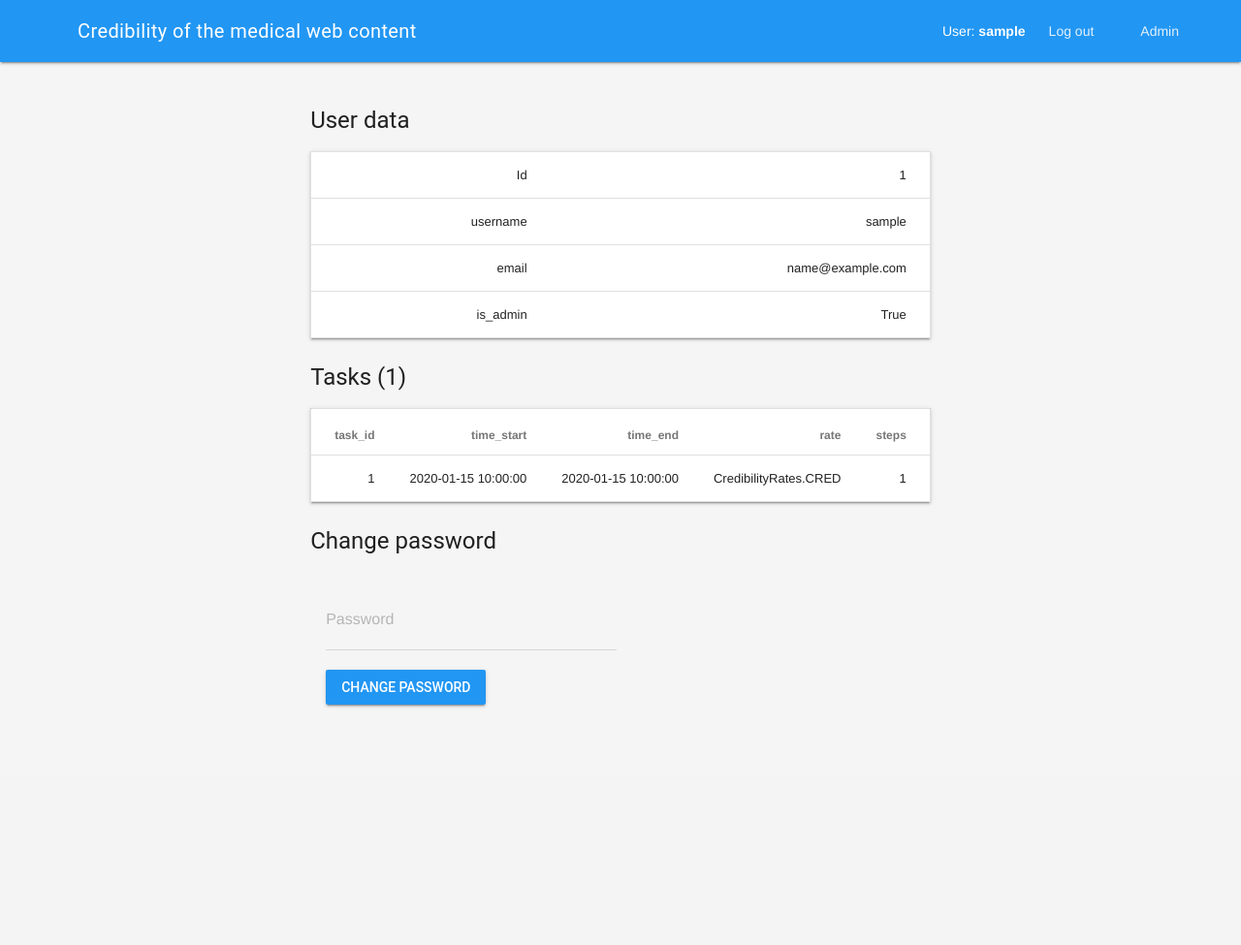
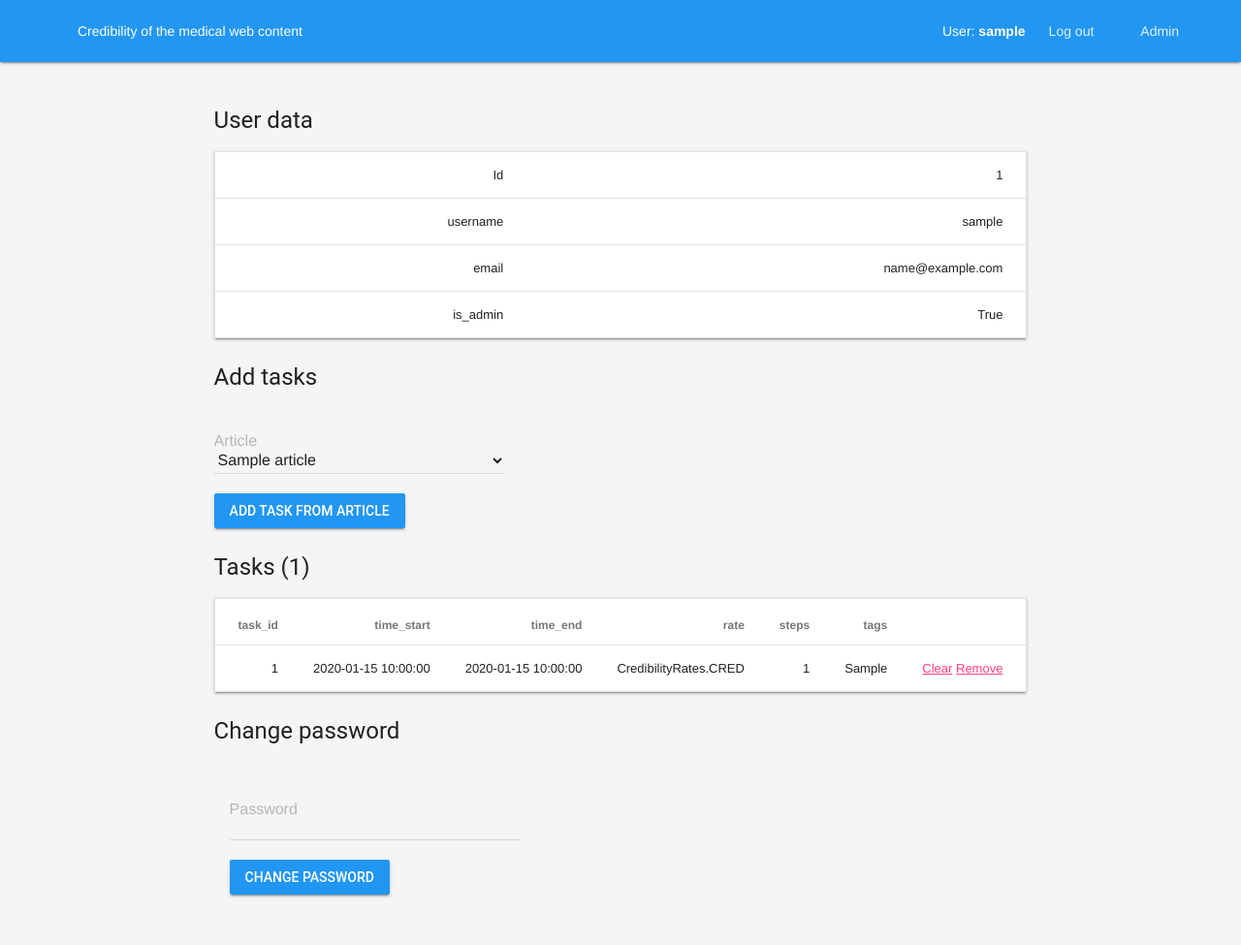
Before and after one commit to alenabozny/med_credibility_surveys, a Flask app: page /admin/user/1 in a window 1280 px wide. Shown: the whole page at 97% size. Before the commit the page ends 730 px from the top, so only its background shows below. Run offline with Flask 2, Linux system fonts and the light colour scheme; a user stored in the database is signed in; tables that the repository leaves empty hold one stand-in row (values such as "Sample post").

Commit message:
mini adminka + tagi + doladowywanie zdan

```diff
--- a/app/__init__.py
+++ b/app/__init__.py
@@ -8,6 +8,7 @@ app = Flask(__name__)
 app.secret_key = 'super secret string'
 app.config.from_object(Config)
 app.static_folder = 'static'
+
 db = SQLAlchemy(app)
 migrate = Migrate(app, db)
 login_manager = LoginManager()
@@ -19,4 +20,7 @@ login_manager.login_view = 'login'
 def load_user(user_id):
     return models.User.query.get(user_id)
 
+from app.admin import bp_admin
+app.register_blueprint(bp_admin)
+
 from app import routes, models
--- /dev/null
+++ b/app/admin/__init__.py
@@ -0,0 +1,5 @@
+from flask import Blueprint
+
+bp_admin = Blueprint('admin', __name__, template_folder='templates', url_prefix="/admin")
+
+from app.admin import routes
--- /dev/null
+++ b/app/admin/forms.py
@@ -0,0 +1,13 @@
+from flask_wtf import FlaskForm
+from wtforms import SelectField, SubmitField, PasswordField
+from wtforms.validators import DataRequired
+
+
+class UserTaskForm(FlaskForm):
+    article = SelectField('Article', choices=[], coerce=int)
+    submit = SubmitField('Add Task from Article')
+
+
+class ChangePasswordForm(FlaskForm):
+    password = PasswordField('Password', validators=[DataRequired()])
+    submit = SubmitField('Change password')
--- /dev/null
+++ b/app/admin/routes.py
@@ -0,0 +1,169 @@
+from flask import render_template, url_for
+from flask import request, redirect, flash
+from sqlalchemy import null
+from app import db
+from app.admin import bp_admin
+from app.admin.forms import UserTaskForm, ChangePasswordForm
+from app.forms import RegisterForm
+from app.models import Task, User, Article, Sentence
+from werkzeug.security import generate_password_hash
+from flask_login import current_user, login_required
+
+
+@bp_admin.route('/')
+@bp_admin.route('/index', methods=['GET', 'POST'])
+@login_required
+def admin():
+    if not current_user.is_admin:
+        return redirect("/")
+
+    form = RegisterForm(request.form)
+
+    if request.method == 'POST':
+        if form.validate():
+            username = request.form['username']
+            email = request.form['email']
+            password = generate_password_hash(request.form['password'])
+
+            user = User(username=username, email=email, password_hash=password)
+            db.session.add(user)
+            db.session.commit()
+            flash('User was added')
+        else:
+            flash('bad form data')
+
+    users = User.query.outerjoin(Task).all()
+
+    return render_template('admin.html', title='Admin', users=users, form=form)
+
+
+@bp_admin.route('/user/<int:user_id>', methods=['GET', 'POST'])
+@login_required
+def user_details(user_id):
+    if not current_user.is_admin:
+        return redirect("/")
+
+    articles = Article.query.filter(Article.title is not None).all()
+    arts = [(i.article_id, i.title) for i in articles]
+    form = ChangePasswordForm()
+    taskForm = UserTaskForm()
+    taskForm.article.choices = arts
+    user = User.query.filter_by(id=user_id).outerjoin(Task).first()
+
+    if not user:
+        flash('User not found')
+        return redirect(url_for('admin'))
+
+    return render_template(
+        'user_admin.html',
+        itle=user.username,
+        user=user,
+        form=form,
+        taskForm=taskForm,
+        articles=articles
+    )
+
+
+@bp_admin.route('/user/<int:user_id>/changePassword', methods=['POST'])
+@login_required
+def change_password(user_id):
+    if not current_user.is_admin:
+        return redirect("/")
+
+    form = ChangePasswordForm(request.form)
+    user = User.query.filter_by(id=user_id).outerjoin(Task).first()
+
+    if not user:
+        flash('User not found')
+        return redirect(url_for('admin'))
+
+    if form.validate():
+        password = generate_password_hash(request.form['password'])
+        user.password_hash = password
+        db.session.commit()
+        flash('Password changed')
+
+    return redirect(url_for('admin.user_details', user_id=user_id))
+
+
+@bp_admin.route('/user/<int:user_id>/addTasks', methods=['POST'])
+@login_required
+def add_tasks(user_id):
+    if not current_user.is_admin:
+        return redirect("/")
+
+    form = UserTaskForm(request.form)
+    user = User.query.filter_by(id=user_id).outerjoin(Task).first()
+
+    if not user:
+        flash('User not found')
+        return redirect(url_for('admin'))
+
+    article_id = request.form['article']
+
+    sentences = Sentence.query.filter_by(article_id=article_id, sequence_nr=1).all()
+
+    for sentence in sentences:
+        try:
+            task = Task(user_id=user_id, sentence_id=sentence.sentence_id)
+            db.session.add(task)
+            db.session.commit()
+        except:
+            flash('Task is alerdy added')
+
+    return redirect(url_for('admin.user_details', user_id=user_id))
+
+
+@bp_admin.route('/remove/<int:user_id>')
+@login_required
+def remove_user(user_id):
+    if not current_user.is_admin:
+        return redirect("/")
+
+    user = User.query.filter_by(id=user_id).first()
+    db.session.delete(user)
+    db.session.commit()
+    flash('User was deleted')
+    return redirect(url_for('admin'))
+
+
+@bp_admin.route('/toggle_admin/<int:user_id>')
+@login_required
+def toggle_admin(user_id):
+    if not current_user.is_admin:
+        return redirect("/")
+
+    user = User.query.filter_by(id=user_id).first()
+    user.is_admin = not user.is_admin
+    db.session.commit()
+    flash('Admin role chaned')
+    return redirect(url_for('admin'))
+
+
+@bp_admin.route('/user/<int:user_id>/clearTask/<int:task_id>')
+@login_required
+def clear_task(user_id, task_id):
+    if not current_user.is_admin:
+        return redirect("/")
+
+    task = Task.query.filter_by(task_id=task_id, user_id=user_id).first()
+    task.rate = null()
+    task.tags = null()
+    task.time_end = null()
+    task.time_start = null()
+    task.steps = null()
+    db.session.commit()
+
+    return redirect(url_for('admin.user_details', user_id=user_id))
+
+@bp_admin.route('/user/<int:user_id>/removeTask/<int:task_id>')
+@login_required
+def remove_task(user_id, task_id):
+    if not current_user.is_admin:
+        return redirect("/")
+
+    task = Task.query.filter_by(task_id=task_id, user_id=user_id).first()
+    db.session.delete(task)
+    db.session.commit()
+
+    return redirect(url_for('admin.user_details', user_id=user_id))
--- a/app/templates/admin.html
+++ b/app/admin/templates/admin.html
@@ -46,9 +46,9 @@
                             {% endif %}
                         </td>
                         <td>
-                            <a href="{{ url_for('remove_user', user_id=user.id) }}">Remove user</a>
+                            <a href="{{ url_for('admin.remove_user', user_id=user.id) }}">Remove user</a>
 
-                            <a href="{{ url_for('toggle_admin', user_id=user.id) }}">
+                            <a href="{{ url_for('admin.toggle_admin', user_id=user.id) }}">
                                 {% if(user.is_admin) %}
                                     Remove admin
                                 {%  else  %}
@@ -56,7 +56,7 @@
                                 {% endif %}
                             </a>
 
-                            <a href="{{ url_for('user_details', user_id=user.id) }}">Details</a>
+                            <a href="{{ url_for('admin.user_details', user_id=user.id) }}">Details</a>
                         </td>
                     </tr>
                 {% endfor %}
--- a/app/templates/user_admin.html
+++ b/app/admin/templates/user_admin.html
@@ -23,6 +23,16 @@
             </tr>
         </tbody>
     </table>
+    <h4>Add tasks</h4>
+    <form action="{{ url_for('admin.add_tasks', user_id=user.id) }}" method="post" novalidate>
+        {{ taskForm.hidden_tag() }}
+        <div class="mdl-textfield mdl-js-textfield mdl-textfield--floating-label">
+            {{ taskForm.article.label(class_="mdl-textfield__label") }}<br>
+            {{ taskForm.article(class_="mdl-textfield__input") }}
+        </div>
+        <p>{{ taskForm.submit(class_="mdl-button mdl-js-button mdl-button--raised mdl-button--colored") }}</p>
+    </form>
+
     {%  if user.tasks.__len__() > 0 %}
         <h4>Tasks ({{ user.tasks.__len__() }})</h4>
         <table class="mdl-data-table mdl-data-table--selectable mdl-shadow--2dp admin-user-table">
@@ -32,6 +42,8 @@
             <th>time_end</th>
             <th>rate</th>
             <th>steps</th>
+            <th>tags</th>
+            <th></th>
             </thead>
             <tbody>
             {% for task in user.tasks %}
@@ -41,13 +53,20 @@
                     <td>{{ task.time_end}}</td>
                     <td>{{ task.rate}}</td>
                     <td>{{ task.steps}}</td>
+                    <td>{{ task.tags}}</td>
+                    <td>
+                       {% if(task.rate) %}
+                           <a href="{{ url_for('admin.clear_task', user_id=user.id, task_id=task.task_id) }}">Clear</a>
+                        {% endif %}
+                        <a href="{{ url_for('admin.remove_task', user_id=user.id, task_id=task.task_id) }}">Remove</a>
+                    </td>
                 </tr>
             {% endfor %}
             </tbody>
         </table>
     {% endif %}
     <h4>Change password</h4>
-    <form action="" method="post" novalidate>
+    <form action="{{ url_for('admin.change_password', user_id=user.id) }}" method="post" novalidate>
         {{ form.hidden_tag() }}
         <div class="mdl-card__supporting-text">
             <div class="mdl-textfield mdl-js-textfield">
--- a/app/forms.py
+++ b/app/forms.py
@@ -14,8 +14,3 @@ class RegisterForm(FlaskForm):
     email = PasswordField('Email', validators=[DataRequired()])
     password = PasswordField('Password', validators=[DataRequired()])
     submit = SubmitField('Register')
-
-
-class ChangePasswordForm(FlaskForm):
-    password = PasswordField('Password', validators=[DataRequired()])
-    submit = SubmitField('Change password')
--- a/app/models.py
+++ b/app/models.py
@@ -34,7 +34,7 @@ class Article(db.Model):
     access_date = db.Column(db.Date, default=date.today())
     url = db.Column(db.String(150))
     title = db.Column(db.String(150))
-    query = db.Column(db.String(100))
+    queryTxt = db.Column(db.String(100))
     keywords = db.Column(db.String(200))
 
     sentences = db.relationship('Sentence', backref='article')
--- a/app/routes.py
+++ b/app/routes.py
@@ -1,9 +1,9 @@
 from flask import render_template
 from flask import request, redirect, url_for, flash
 from app import app, db
-from app.forms import LoginForm, RegisterForm, ChangePasswordForm
+from app.forms import LoginForm
 from app.models import Task, User, CredibilityRates
-from werkzeug.security import generate_password_hash, check_password_hash
+from werkzeug.security import check_password_hash
 from flask_login import current_user, login_user, login_required, logout_user
 from datetime import datetime
 
@@ -82,11 +82,13 @@ def perform_task(task_id):
         time_end = request.form['time_end']
         rate = request.form['rate']
         steps = request.form['steps']
+        tags = request.form.getlist('tag')
 
         task = Task.query.filter_by(task_id=task_id, user_id=current_user.id).first()
         task.time_start = datetime.fromtimestamp(int(time_start) / 1000)
         task.time_end = datetime.fromtimestamp(int(time_end) / 1000)
         task.rate = CredibilityRates(rate)
+        task.tags = ','.join(tags)
         task.steps = int(steps)
 
         db.session.commit()
@@ -101,78 +103,3 @@ def perform_task(task_id):
         else:
             flash('Thanks. You do not have any pending tasks')
             return redirect(url_for('index'))
-
-
-@app.route('/admin', methods=['GET', 'POST'])
-@login_required
-def admin():
-    if not current_user.is_admin:
-        return redirect("/")
-
-    form = RegisterForm(request.form)
-
-    if request.method == 'POST':
-        if form.validate():
-            username = request.form['username']
-            email = request.form['email']
-            password = generate_password_hash(request.form['password'])
-
-            user = User(username=username, email=email, password_hash=password)
-            db.session.add(user)
-            db.session.commit()
-            flash('User was added')
-        else:
-            flash('bad form data')
-
-    users = User.query.outerjoin(Task).all()
-
-    return render_template('admin.html', title='Admin', users=users, form=form)
-
-
-@app.route('/admin/remove/<int:user_id>')
-@login_required
-def remove_user(user_id):
-    if not current_user.is_admin:
-        return redirect("/")
-
-    user = User.query.filter_by(id=user_id).first()
-    db.session.delete(user)
-    db.session.commit()
-    flash('User was deleted')
-    return redirect(url_for('admin'))
-
-
-@app.route('/admin/toggle_admin/<int:user_id>')
-@login_required
-def toggle_admin(user_id):
-    if not current_user.is_admin:
-        return redirect("/")
-
-    user = User.query.filter_by(id=user_id).first()
-    user.is_admin = not user.is_admin
-    db.session.commit()
-    flash('Admin role chaned')
-    return redirect(url_for('admin'))
-
-
-@app.route('/admin/user/<int:user_id>', methods=['GET', 'POST'])
-@login_required
-def user_details(user_id):
-    if not current_user.is_admin:
-        return redirect("/")
-
-    form = ChangePasswordForm(request.form)
-    user = User.query.filter_by(id=user_id).outerjoin(Task).first()
-
-    if not user:
-        flash('User not found')
-        return redirect(url_for('admin'))
-
-    if request.method == 'POST':
-        if form.validate():
-            password = generate_password_hash(request.form['password'])
-            user.password_hash = password
-            db.session.commit()
-            flash('Password changed')
-
-    return render_template('user_admin.html', title=user.username, user=user, form=form)
--- a/app/static/css/main.css
+++ b/app/static/css/main.css
@@ -85,3 +85,33 @@
 .main-sentence {
     font-weight: bold;
 }
+
+.main-title {
+    color: #fff;
+    text-decoration: none;
+}
+
+#tags {
+    padding-bottom: 10px;
+}
+
+#tags div{
+    display: flex;
+    justify-content: space-around;
+    padding: 10px 0;
+}
+
+#tags h4 {
+    padding: 10px 0 0 10px;
+    margin: 0;
+    border-top: 1px solid rgba(0,0,0,.1);
+    font-size: 1.2rem;
+}
+
+#tags.hide {
+    opacity: 0;
+}
+
+#tags .mdl-radio__label {
+    padding: 0 10px;
+}
--- a/app/templates/base.html
+++ b/app/templates/base.html
@@ -14,7 +14,7 @@
         <div class="mdl-layout mdl-js-layout mdl-layout--fixed-header">
             <header class="mdl-layout__header">
                 <div class="mdl-layout__header-row">
-                    <span class="mdl-layout-title">Credibility of the medical web content</span>
+                    <a class="main-title" href="{{ url_for("index") }}" class="mdl-layout-title">Credibility of the medical web content</a>
                     <div class="mdl-layout-spacer"></div>
                     <nav class="mdl-navigation mdl-layout--large-screen-only">
                         {% if current_user.is_authenticated %}
@@ -23,7 +23,7 @@
                                 Log out
                             </a>
                             {% if current_user.is_admin %}
-                                <a class="mdl-navigation__link" href="{{ url_for('admin') }}">
+                                <a class="mdl-navigation__link" href="{{ url_for('admin.admin') }}">
                                     Admin
                                 </a>
                             {%  endif %}
--- a/app/templates/index.html
+++ b/app/templates/index.html
@@ -16,6 +16,7 @@
                     <th>Date</th>
                     <th>Rate</th>
                     <th>Steps</th>
+                    <th></th>
                 </tr>
             </thead>
             {% for task in tasks %}
@@ -28,6 +29,7 @@
                     <td>
                         {{ task.rate.value }}
                     </td>
+                    <td>{{ task.steps}}</td>
                     <td>
                         {% if not task.time_end %}
                             <a class="mdl-button mdl-js-button mdl-button--raised mdl-button--accent" href="task/{{task.task_id}}">
@@ -36,9 +38,6 @@
                         {% endif %}
 
                     </td>
-                    <td>
-                        {{ task.steps }}
-                    </td>
                 </tr>
             {% endfor %}
         </table>
```
Also changed, not shown: app/static/js/task.js (+8 -2 lines), app/templates/example_task.html (+16 -0 lines), migrations/versions/2578da674dbf_.py (renamed from migrations/versions/7dae1586b3e6_.py, +11 -5 lines), migrations/versions/4fbc5f10ad64_.py (added, +34 -0 lines), migrations/versions/d5abc1eb7fa5_.py (deleted, +0 -32 lines), app.db.
